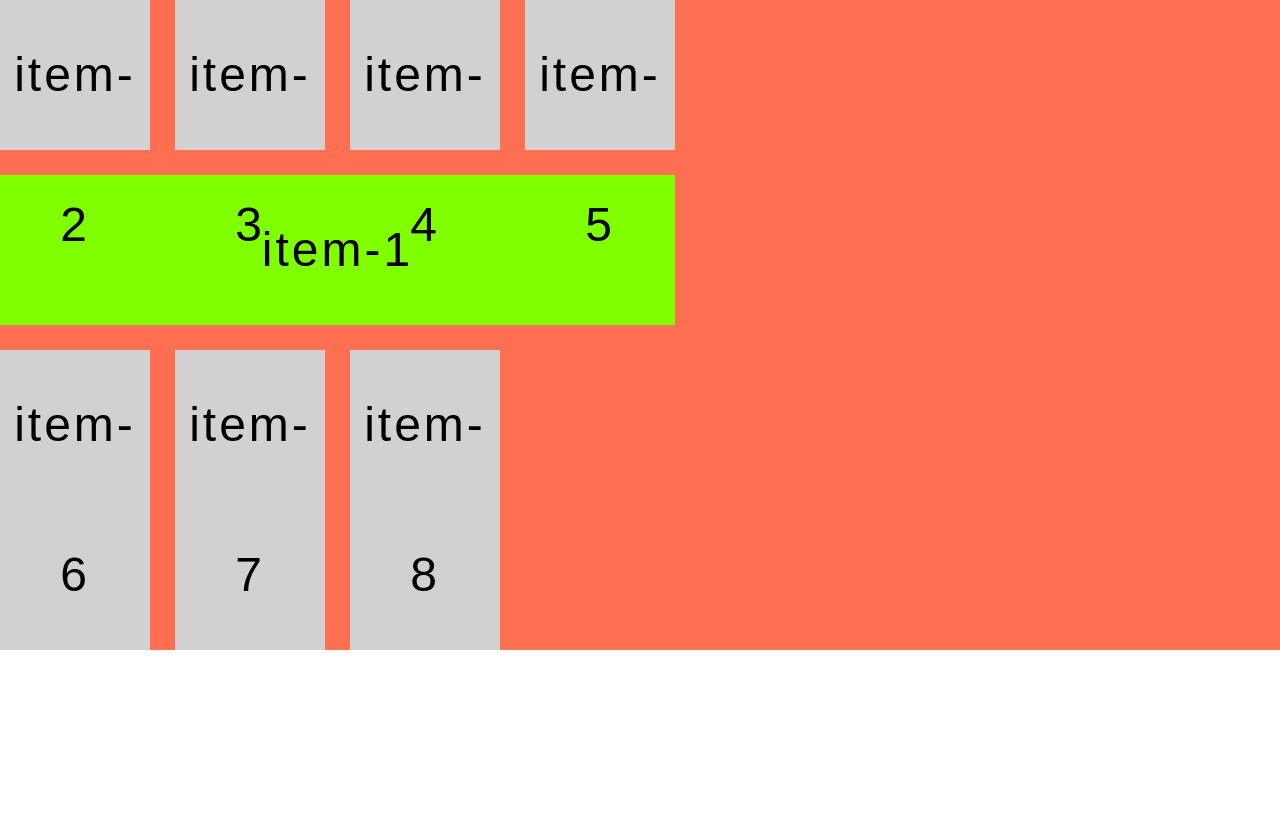
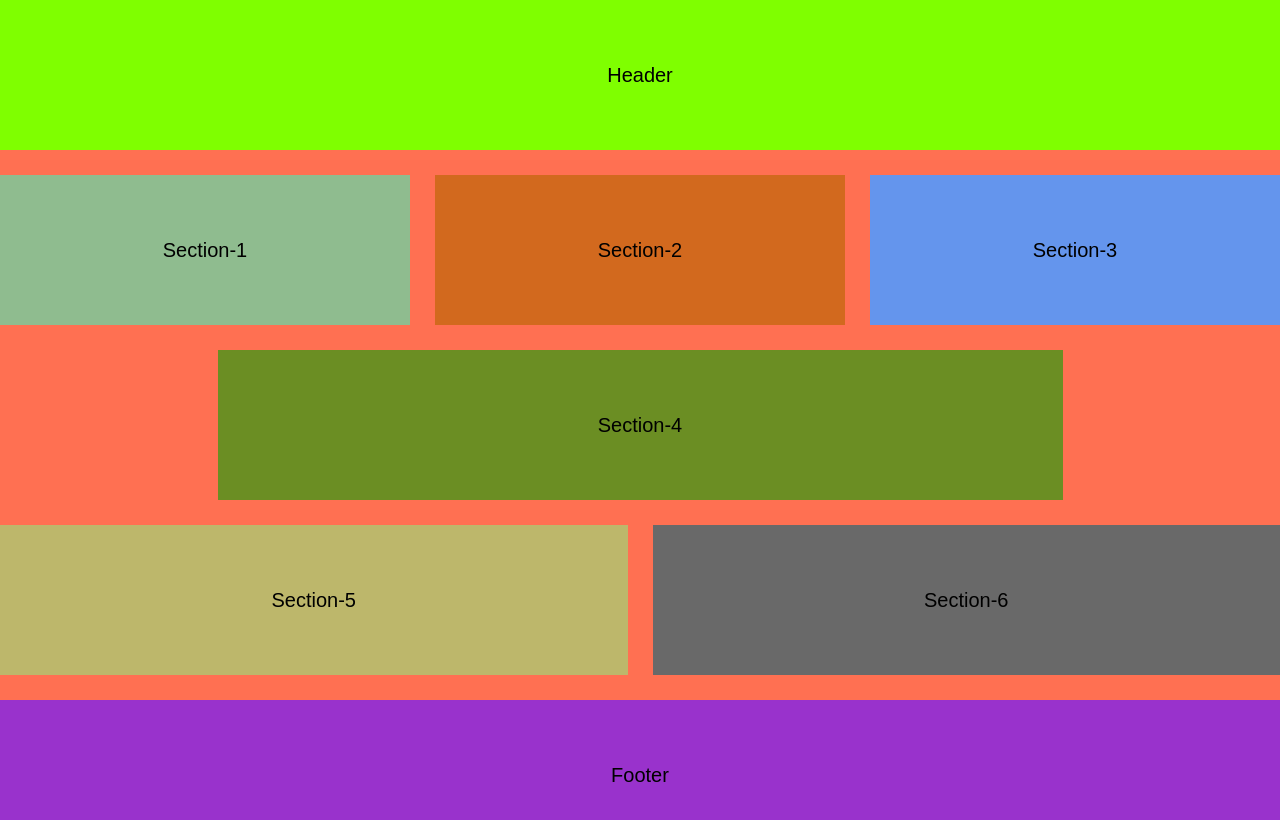
Before and after one commit to joepasss/sass_study, a React (Create React App) app in the folder grid-layout/: page / in a window 1280 px wide. Shown: the top 820 px of the page. Built offline with nearby package versions, Linux system fonts and the light colour scheme.

Commit message:
Grid Template Areas properties

```diff
--- a/grid-layout/src/App.tsx
+++ b/grid-layout/src/App.tsx
@@ -1,11 +1,11 @@
 import { FC } from 'react';
 
-import { GridContainer } from './sections/gridContainer/GridContainer';
+import { GridAreas } from './sections/gridAreas/GridAreas';
 
 export const App: FC = () => {
   return (
     <div className='App'>
-      <GridContainer />
+      <GridAreas />
     </div>
   );
 };
--- a/grid-layout/src/sections/gridAreas/GridAreas.tsx
+++ b/grid-layout/src/sections/gridAreas/GridAreas.tsx
@@ -1,5 +1,17 @@
+import './gridAreas.scss';
 import { FC } from 'react';
 
-export const GridArea = () => {
-  return <div>GRIDAREA</div>;
+export const GridAreas: FC = () => {
+  return (
+    <div className='grid-container'>
+      <header className='header'>Header</header>
+      <section className='section-1'>Section-1</section>
+      <section className='section-2'>Section-2</section>
+      <section className='section-3'>Section-3</section>
+      <section className='section-4'>Section-4</section>
+      <section className='section-5'>Section-5</section>
+      <section className='section-6'>Section-6</section>
+      <footer className='footer'>Footer</footer>
+    </div>
+  );
 };
--- /dev/null
+++ b/grid-layout/src/sections/gridAreas/gridAreas.scss
@@ -0,0 +1,64 @@
+@import '../../styles/global.scss';
+
+.grid-container {
+  background-color: #ff7052;
+  display: grid;
+  gap: 25px;
+
+  grid-template-areas:
+    'header header header header header header'
+    'sec-1 sec-1 sec-2 sec-2 sec-3 sec-3'
+    '. sec-4 sec-4 sec-4 sec-4 .'
+    'sec-5 sec-5 sec-5 sec-6 sec-6 sec-6'
+    'footer footer footer footer footer footer';
+
+  header,
+  section,
+  footer {
+    background-color: #fcc006;
+    font-size: 20px;
+    text-align: center;
+    line-height: 150px;
+    font-family: Arial, Helvetica, sans-serif;
+  }
+
+  .header {
+    background-color: chartreuse;
+    grid-area: header;
+  }
+
+  .section-1 {
+    background-color: darkseagreen;
+    grid-area: sec-1;
+  }
+
+  .section-2 {
+    background-color: chocolate;
+    grid-area: sec-2;
+  }
+
+  .section-3 {
+    background-color: cornflowerblue;
+    grid-area: sec-3;
+  }
+
+  .section-4 {
+    background-color: olivedrab;
+    grid-area: sec-4;
+  }
+
+  .section-5 {
+    background-color: darkkhaki;
+    grid-area: sec-5;
+  }
+
+  .section-6 {
+    background-color: dimgray;
+    grid-area: sec-6;
+  }
+
+  .footer {
+    background-color: darkorchid;
+    grid-area: footer;
+  }
+}
```
